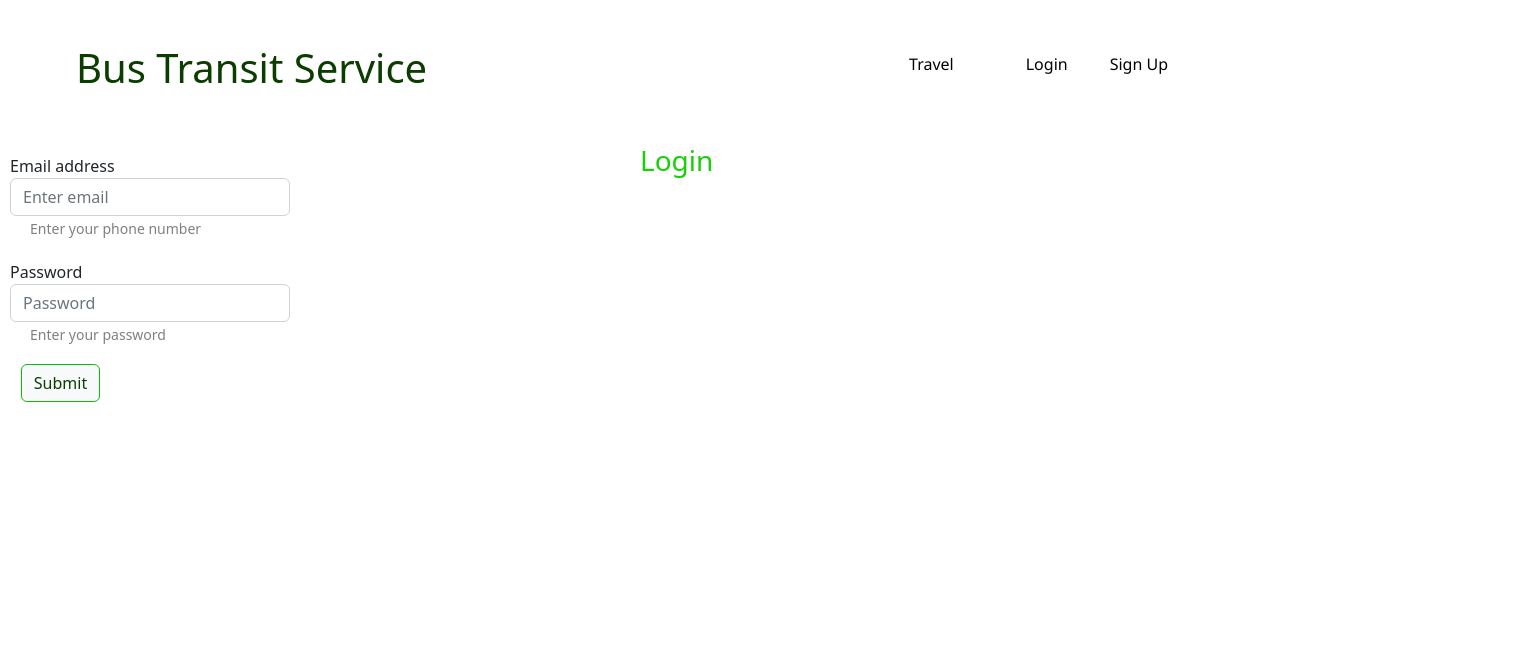
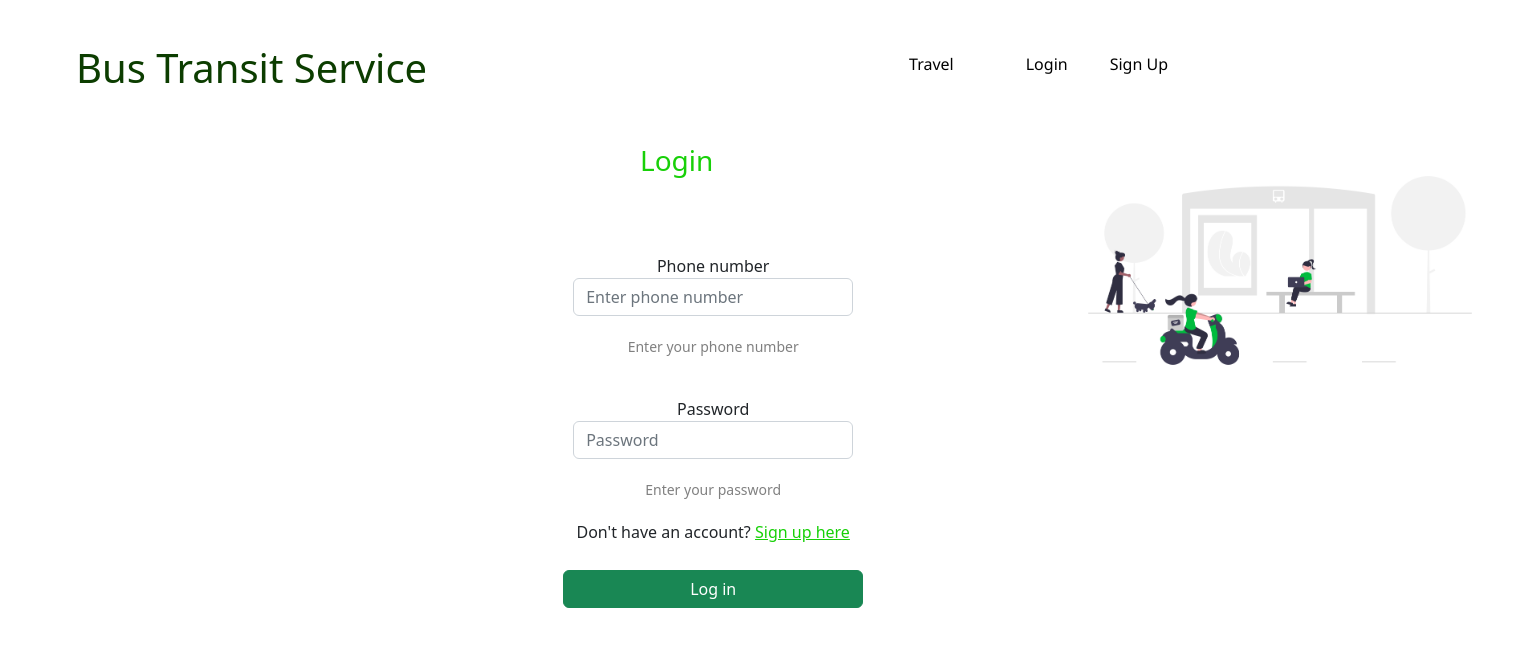
Before and after one commit to MaureenMurugi/BRT, a React (Create React App) app: page /login in a window 1280 px wide. Shown: the top 646 px of the page, 1520 px wide, since content can reach past the window. Built offline with nearby package versions, Linux system fonts and the light colour scheme.

Commit message:
login page

```diff
--- a/src/App.css
+++ b/src/App.css
@@ -151,6 +151,7 @@
   color: #0c3d00 !important;
   border: 1px solid rgb(15, 185, 13) !important;
   margin: 8px;
+  width: 80px;
 }
 
 .text {
@@ -164,10 +165,27 @@
   text-align: start;
   position: absolute;
   left: 50%;
+  text-emphasis: bold;
 }
 
 .form-group {
   padding: 10px;
+  width: 300px;
+  display: grid;
+  grid-template-columns: 1fr;
+  justify-items: center;
+  position: relative;
+  left: 44%;
+  top: 100px;
+}
+.form-control {
+  align-self: center;
+}
+
+.btn-success {
+  position: relative;
+  left: 44%;
+  top: 100px;
   width: 300px;
 }
 
@@ -187,6 +205,10 @@
   height: 100%;
 }
 
-.buttn{
-   padding-top: 25px;
+.buttn {
+  padding-top: 25px;
 }
+
+.singuptxt {
+  color: #18d008;
+}
--- a/src/Components/Login .jsx
+++ b/src/Components/Login .jsx
@@ -1,22 +1,28 @@
 import React from "react";
+import { Link } from "react-router-dom";
+
+import Img from "../Components/img/undraw_Bus_stop_re_h8ej.png";
+
 
 const Login = () => {
   return (
     <div>
+      <div className="img">
+        <img className="img-tag" src={Img} alt={Img} />
+      </div>
       <div>
         <h3 className="Textaa">Login</h3>
       </div>
+      <div className="Parent1">
         <form>
           <div class="form-group">
-          <label >Email address</label>
+            <label>Phone number</label>
             <input
               type="email"
               class="form-control"
-            placeholder="Enter email"
+              placeholder="Enter phone number"
             />
-          <small className="SmallText">
-            Enter your phone number
-          </small>
+            <small className="SmallText">Enter your phone number</small>
           </div>
           <div class="form-group">
             <label for="exampleInputPassword1">Password</label>
@@ -27,11 +33,18 @@ const Login = () => {
               placeholder="Password"
             />
             <small className="SmallText">Enter your password</small>
+            <p>
+              Don't have an account?{" "}
+              <Link className="singuptxt" to="/signup">
+                Sign up here
+              </Link>
+            </p>
           </div>
-        <button type="submit" class="btn btn-light">
-          Submit
+          <button type="submit" class="btn btn-success">
+            Log in
           </button>
         </form>
+      </div>
     </div>
   );
 };
```
Lines whose indentation alone changed are shown as unchanged.
